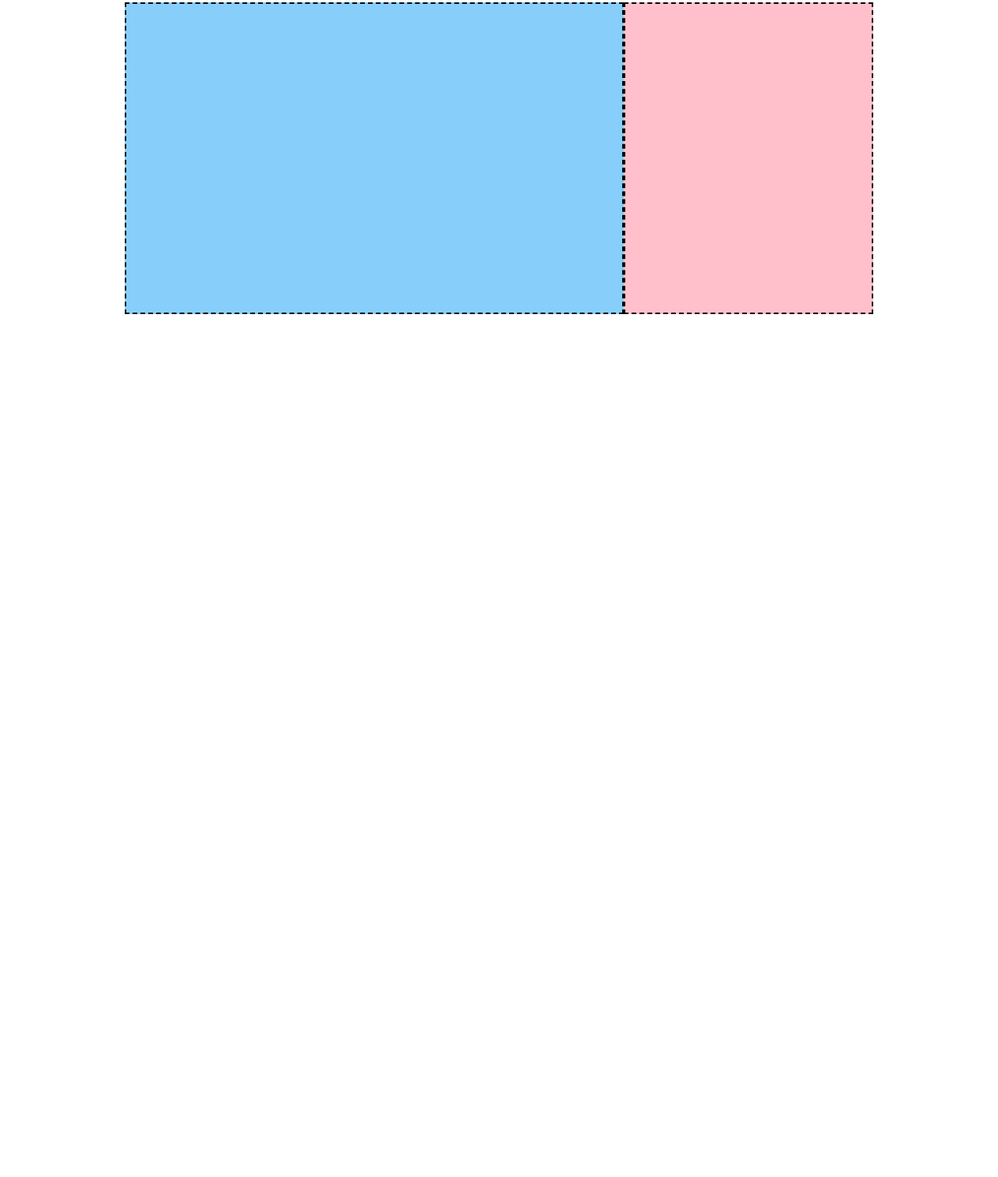
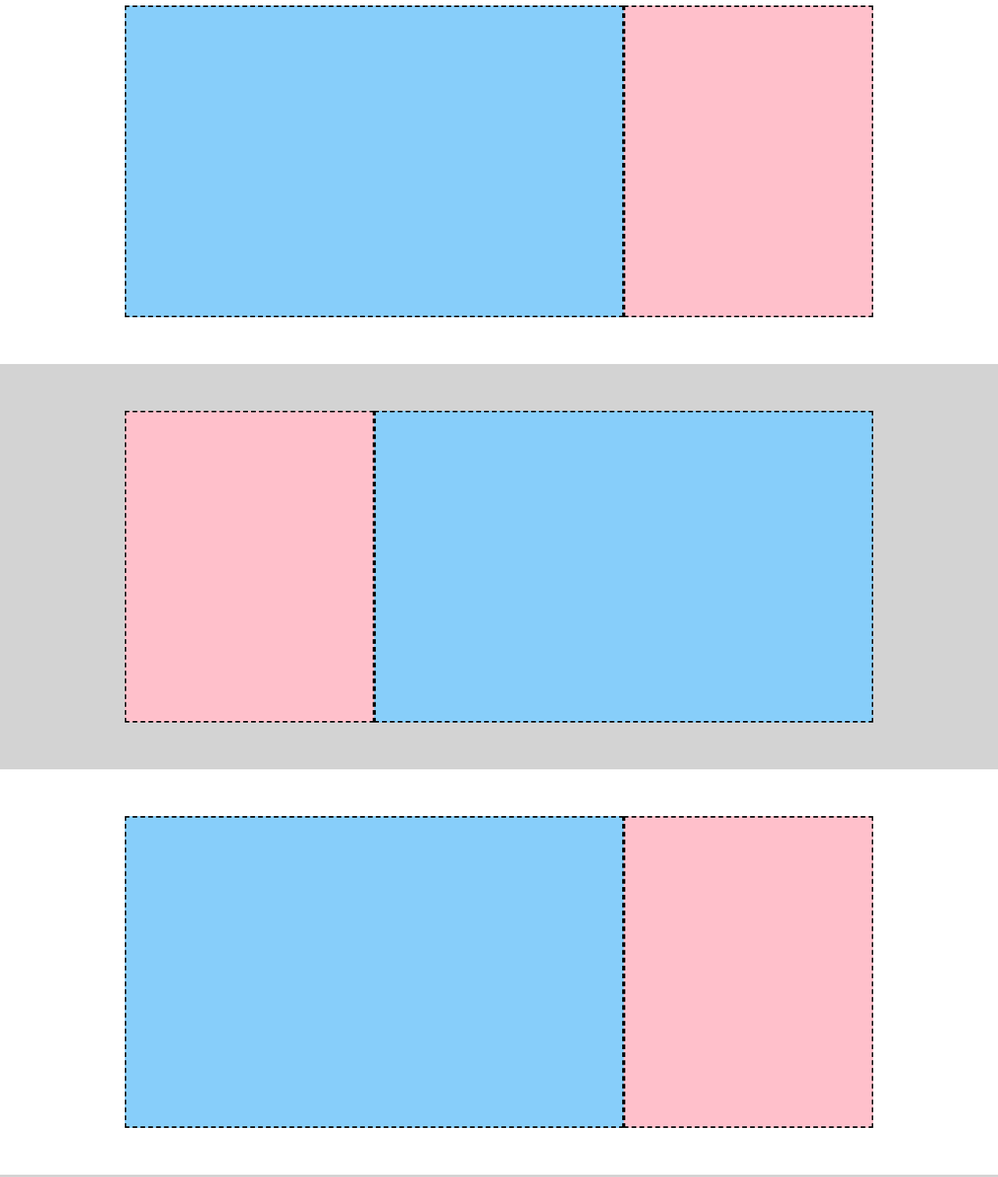
Before and after one commit to Alethepata/htmlcss-struttura-discord, a plain HTML site: page index.html in a window 1280 px wide. Shown: the part 637-2147 px from the top of the page at 78% size. Before the commit the page ends 1100 px from the top, so only its background shows below. Drawn offline with Linux system fonts and the light colour scheme.

Commit message:
[Add: all sections]

```diff
--- a/css/style.css
+++ b/css/style.css
@@ -8,15 +8,14 @@
 
 .flex{
   display: flex;
+  width: 1000px;
+  margin: 0 auto;
+  padding: 20px;
 }
 header{
   background-color: lightblue;
 }
-section.flex,.contenuto-rosso,.contenuto-box-primaria{
-  width: 1000px;
-  margin: 0 auto;
-  padding: 20px;
-}
+
 .logo-superiore,.menu,.login,.box{
     border: 2px dashed black;
 }
@@ -66,16 +65,26 @@ section.flex,.contenuto-rosso,.contenuto-box-primaria{
   height:400px;
   margin: 40px 0px;
 }
+.box.green, .box.lightskyblue{
+    width:100%;
+}
 .box.lightskyblue{
   background-color: lightskyblue;
-  width:100%;
 }
 .box.pink{
   background-color: pink;
   width:calc(100% / 2);
 }
+.sezione-grigia{
+  background-color: lightgray;
+}
+.sezione-grigia .box.lightskyblue{
+  order: 1;
+}
 
-
-
+.box.green{
+  background-color: green;
+  height: 800px;
+}
 
 /* /main */
--- a/index.html
+++ b/index.html
@@ -33,6 +33,23 @@
         <div class="box pink"></div>
       </div>
     </section>
+    <section class="sezione-grigia">
+      <div class="contenuto-box-secondaria flex">
+        <div class="box lightskyblue"></div>
+        <div class="box pink"></div>
+      </div>
+    </section>
+    <section class="sezione-bianca">
+      <div class="contenuto-box-primaria flex">
+        <div class="box lightskyblue"></div>
+        <div class="box pink"></div>
+      </div>
+    </section>
+    <section class="sezione-grigia">
+      <div class="contenuto-box-secondaria flex">
+        <div class="box green"></div>
+      </div>
+    </section>
 
   </main>
 </body>
```
